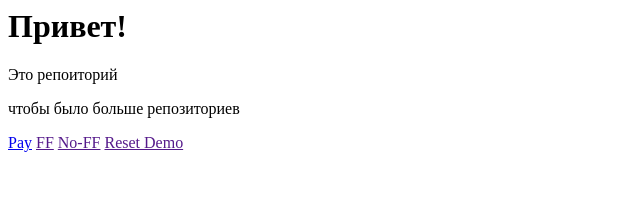
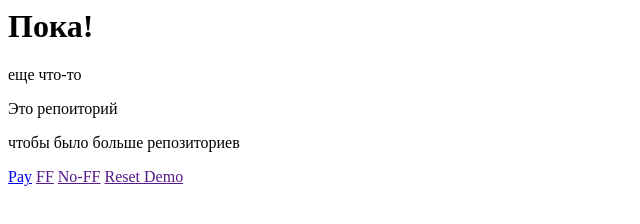
Before and after one commit to iroofoos/vid1, a plain HTML site: page index.html in a window 1280 px wide. Shown: the whole page, without its empty margins (0-640 px from the left). Drawn offline with Linux system fonts and the light colour scheme.

Commit message:
smth added

```diff
--- a/index.html
+++ b/index.html
@@ -5,7 +5,8 @@
 <script>/* Google Analytics */</script>
 </head>
 <body>
-<H1>Привет!</H1>
+<H1>Пока!</H1>
+<p>еще что-то</p>
 <P> Это репоиторий </P>
 <P> чтобы было больше репозиториев </P>
 <a href="payment.html">Pay</a>
```
